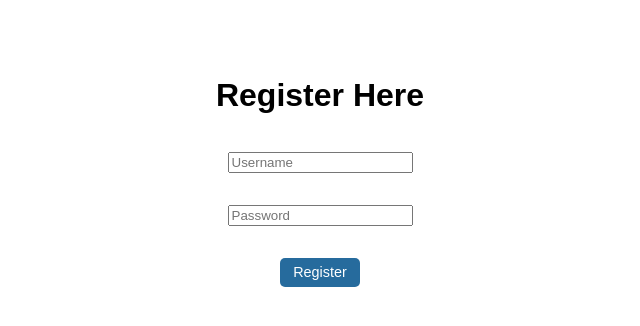
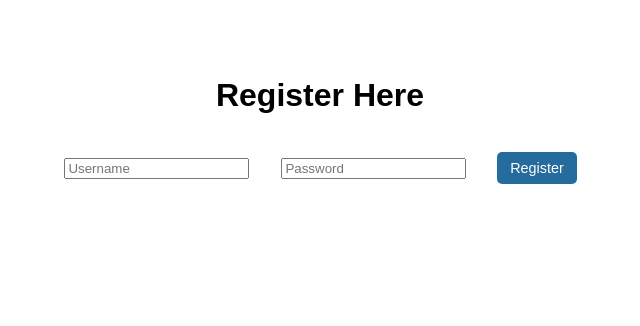
Before and after one commit to samuelcherry/wspr, a React (Vite) app: page /register in a window 1280 px wide. Shown: the top 326 px of the page, without its empty margins (320-960 px from the left). Built offline with nearby package versions, Linux system fonts and the light colour scheme.

Commit message:
general cleanup

```diff
--- a/src/App.css
+++ b/src/App.css
@@ -1,6 +1,5 @@
 #root {
   max-width: 100%;
-  margin: 0 auto;
   padding: 2rem;
   text-align: center;
   font-family: Arial, Helvetica, sans-serif;
@@ -15,7 +14,8 @@
     "main-content";
 }
 
-.register {
+.register,
+.login {
   display: flex;
   flex-direction: column;
   align-items: center;
@@ -26,63 +26,35 @@
   margin: 1rem;
 }
 
-.register button {
-  background-color: rgb(38, 107, 157);
-  margin-top: 1rem;
-}
-
-.login {
-  display: flex;
-  flex-direction: column;
-  align-items: center;
-  padding: 1rem;
-}
-
-.login button {
-  background-color: rgb(38, 107, 157);
-  margin-top: 1rem;
-}
-
-.nav button {
-  background-color: rgb(38, 107, 157);
-  margin-top: 1rem;
-}
-
-.nav {
-  grid-area: nav;
-  background-color: rgb(67, 148, 206);
-  color: white;
-  display: flex;
-  align-items: center;
-  justify-content: space-between;
-  padding-top: 10px;
-  padding-bottom: 10px;
-  border-bottom: 2px solid #285a90;
-  width: 100%;
-}
-
-.nav h2 {
-  margin-left: 15px;
-  margin-right: 15px;
-  font-size: 1.5rem;
-}
-
-.Statusbar button,
-button {
+button,
+.register button,
+.login button,
+.Statusbar button {
   padding: 0.4rem 0.8rem;
-  margin-right: 15px;
+  margin: 1rem 15px 0 15px;
   border: none;
   border-radius: 5px;
   background-color: rgb(38, 107, 157);
   color: white;
   cursor: pointer;
   font-size: 0.9rem;
+  height: 2rem;
   transition: background-color 0.3s ease;
-  margin-left: 15px;
 }
 
 button:hover {
   background-color: #0d395b;
+}
+
+.nav {
+  grid-area: nav;
+  font-size: 1rem;
+  background-color: rgb(67, 148, 206);
+  color: white;
+  display: flex;
+  align-items: center;
+  justify-content: space-between;
+  padding: 10px;
 }
 
 .main-content {
@@ -141,16 +113,16 @@ button:hover {
   display: flex;
   justify-content: flex-end;
   width: 100%;
-  padding-top: 15px;
-  padding-bottom: 15px;
+  padding-top: 15px 0;
   background-color: rgb(25, 73, 107);
   color: white;
 }
 
 .Statusbar textarea {
+  font-family: Arial, Helvetica, sans-serif;
   padding: 0.4rem;
   border: 1px solid #ccc;
   border-radius: 5px;
-  margin-left: 15px;
+  margin: 15px;
   width: 100%;
 }
--- a/src/App.jsx
+++ b/src/App.jsx
@@ -3,7 +3,6 @@ import { BrowserRouter as Router, Routes, Route } from "react-router-dom";
 import "./App.css";
 import Register from "./components/Register";
 import Feed from "./components/Feed";
-import Login from "./Login/Login";
 import Home from "./components/Home";
 
 function App() {
@@ -16,33 +15,14 @@ function App() {
         {/* Home Route */}
         <Route
           path="/"
-          element={
-            <Home
-              setUsername={setUsername}
-              username={username}
-              token={token}
-              setToken={setToken}
-            />
-          }
+          element={<Home setUsername={setUsername} setToken={setToken} />}
         />
         {/* Registration Route */}
         <Route path="/register" element={<Register />} />
         {/* Feed Route */}
         <Route
           path="/feed"
-          element={
-            <Feed username={username} setUsername={setUsername} token={token} />
-          }
-        />
-        <Route
-          path="/login"
-          element={
-            <Login
-              setUsername={setUsername}
-              setToken={setToken}
-              token={token}
-            />
-          }
+          element={<Feed username={username} setUsername={setUsername} />}
         />
       </Routes>
     </Router>
--- a/src/components/Feed.jsx
+++ b/src/components/Feed.jsx
@@ -1,16 +1,6 @@
 import Nav from "./Nav";
 import MainContent from "./MainContent";
 import React from "react";
-import Login from "../Login/Login";
-
-function setToken() {
-  sessionStorage.setItem("token", token);
-}
-
-function getToken() {
-  const token = sessionStorage.getItem("token");
-  return token;
-}
 
 function getUserId() {
   const userId = sessionStorage.getItem("userId");
@@ -18,28 +8,14 @@ function getUserId() {
 }
 
 const Feed = ({ username, setUsername }) => {
-  const token = getToken();
   const userId = getUserId();
 
-  if (!token) {
-    {
-      return <Login setToken={setToken} setUsername={setUsername} />;
-    }
-  }
   return (
     <div>
       <div className="grid-container">
-        <Nav
-          className="nav"
-          token={token}
-          setToken={setToken}
-          username={username}
-          setUsername={setUsername}
-        />
+        <Nav className="nav" username={username} setUsername={setUsername} />
         <MainContent
           className="main-content"
-          token={token}
-          setToken={setToken}
           username={username}
           userId={userId}
         />
--- a/src/components/Home.jsx
+++ b/src/components/Home.jsx
@@ -1,15 +1,22 @@
 import React from "react";
-import { Link } from "react-router-dom";
-import Login from "../Login/Login";
+import Login from "./Login";
+import { useNavigate } from "react-router-dom";
 
 function Home({ setUsername, setToken }) {
+  const navigate = useNavigate();
+
+  async function handleSubmit(e) {
+    e.preventDefault();
+    navigate("/register");
+  }
+
   return (
     <div className="home">
       <h1>Welcome to the Homepage</h1>
       <Login setUsername={setUsername} setToken={setToken} />
-      <Link to="/register">
-        <button className="profile-btn">Register</button>
-      </Link>
+      <button className="profile-btn" onClick={handleSubmit}>
+        Register
+      </button>
     </div>
   );
 }
--- a/src/components/MainContent.jsx
+++ b/src/components/MainContent.jsx
@@ -23,7 +23,6 @@ export default function MainContent({ className, username, userId }) {
     <main className={className}>
       <Statusbar
         className="Statusbar"
-        username={username}
         userId={userId}
         fetchPosts={fetchPosts}
       />
@@ -36,7 +35,6 @@ export default function MainContent({ className, username, userId }) {
             className="post"
             username={post.user.username}
             content={post.body}
-            fetchPosts={fetchPosts}
             postId={post.id}
             posts={posts}
             setPosts={setPosts}
--- a/src/components/Register.jsx
+++ b/src/components/Register.jsx
@@ -2,10 +2,8 @@ import { useState } from "react";
 import { useNavigate } from "react-router-dom";
 
 function Register() {
-  const [username, setUsername] = useState("");
-  const [password, setPassword] = useState("");
-  const [successMessage, setSuccessMessage] = useState("");
-  const [error, setError] = useState(null);
+  const [formData, setFormData] = useState({ username: "", password: "" });
+  const [message, setMessage] = useState({ success: "", error: null });
   const navigate = useNavigate();
 
   async function handleSubmit(e) {
@@ -16,54 +14,45 @@ function Register() {
         headers: {
           "Content-Type": "application/json"
         },
-        body: JSON.stringify({
-          username,
-          password
-        })
+        body: JSON.stringify(formData)
       });
       const result = await response.json();
-      console.log("Signup Result: ", result);
-      setSuccessMessage(result.message);
-      setUsername("");
-      setPassword("");
+      if (!response.ok)
+        throw new Error(result.message || "Failed to submit the post.");
+      setMessage({ success: result.message, error: null });
+      setFormData({ username: "", password: "" });
       navigate("/");
     } catch (error) {
-      setError(error.message);
+      setMessage({ success: "", error: error.message });
     }
   }
 
   return (
     <div className="register">
+      <form onSubmit={handleSubmit}>
         <h1>Register Here</h1>
-      <label htmlFor="username" style={{ display: "none" }}>
-        Username
-      </label>
         <input
           required
-        value={username}
-        onChange={(e) => setUsername(e.target.value)}
+          value={formData.username}
+          onChange={(e) =>
+            setFormData({ ...formData, username: e.target.value })
+          }
           type="text"
-        id="username"
-        name="username"
           placeholder="Username"
         />
-      <label htmlFor="password" style={{ display: "none" }}>
-        Password
-      </label>
         <input
           type="password"
           required
-        value={password}
-        onChange={(e) => {
-          setPassword(e.target.value);
-        }}
-        id="password"
-        name="password"
+          value={formData.password}
+          onChange={(e) =>
+            setFormData({ ...formData, password: e.target.value })
+          }
           placeholder="Password"
         />
-      <button type="submit" onClick={handleSubmit}>
-        Register
-      </button>
+        <button type="submit">Register</button>
+      </form>
+      {message.success && <p>{message.success}</p>}
+      {message.error && <p>{message.error}</p>}
     </div>
   );
 }
--- a/src/components/Statusbar.jsx
+++ b/src/components/Statusbar.jsx
@@ -1,6 +1,6 @@
 import { useState } from "react";
 
-export default function Statusbar({ className, username, userId, fetchPosts }) {
+export default function Statusbar({ className, userId, fetchPosts }) {
   const [body, setBody] = useState("");
   const [error, setError] = useState(null);
 
```
Also changed, not shown: server.js (+3 -4 lines), src/App/useToken.js (deleted, +0 -21 lines), src/components/Login.jsx (renamed from src/Login/Login.jsx). Lines whose indentation alone changed are shown as unchanged.
